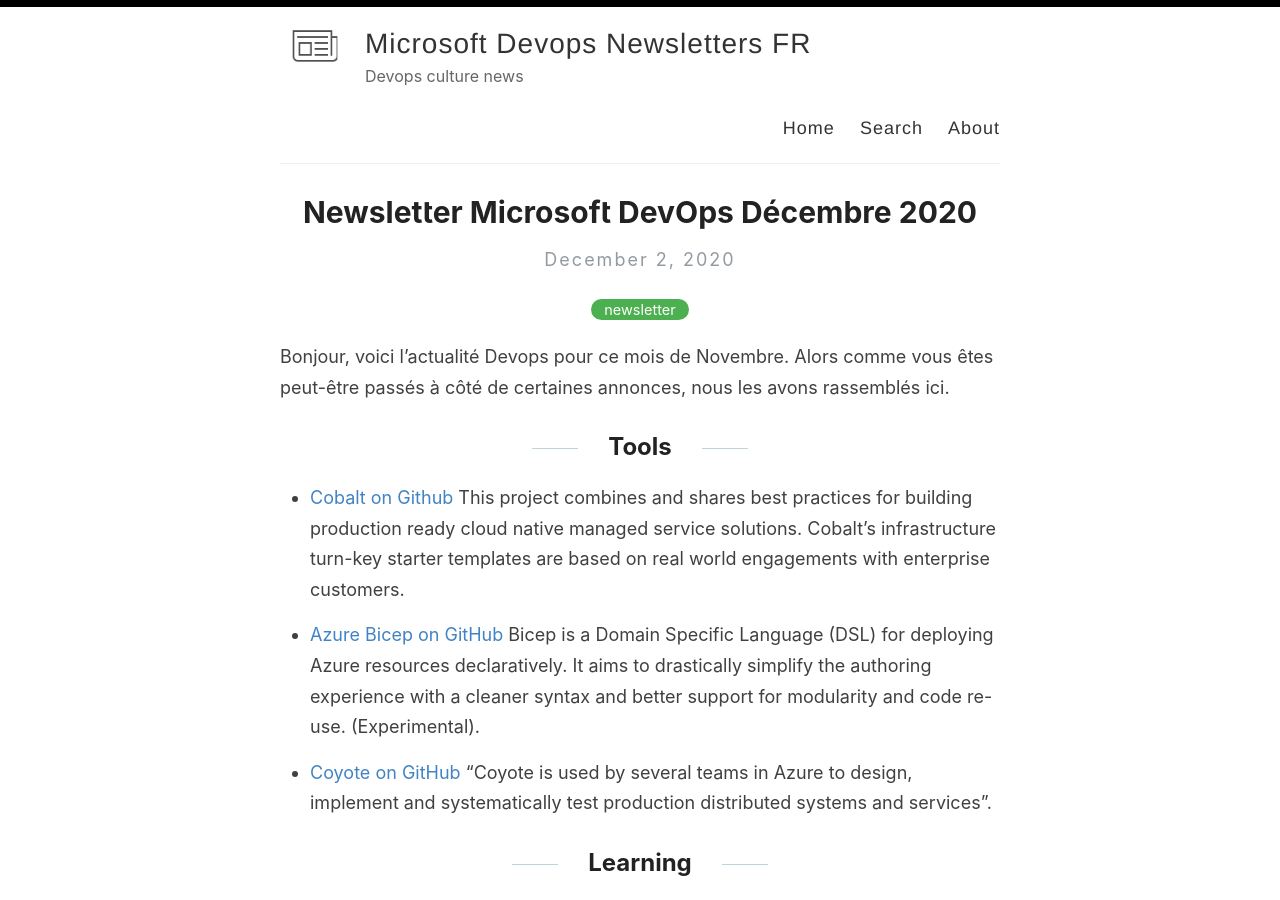
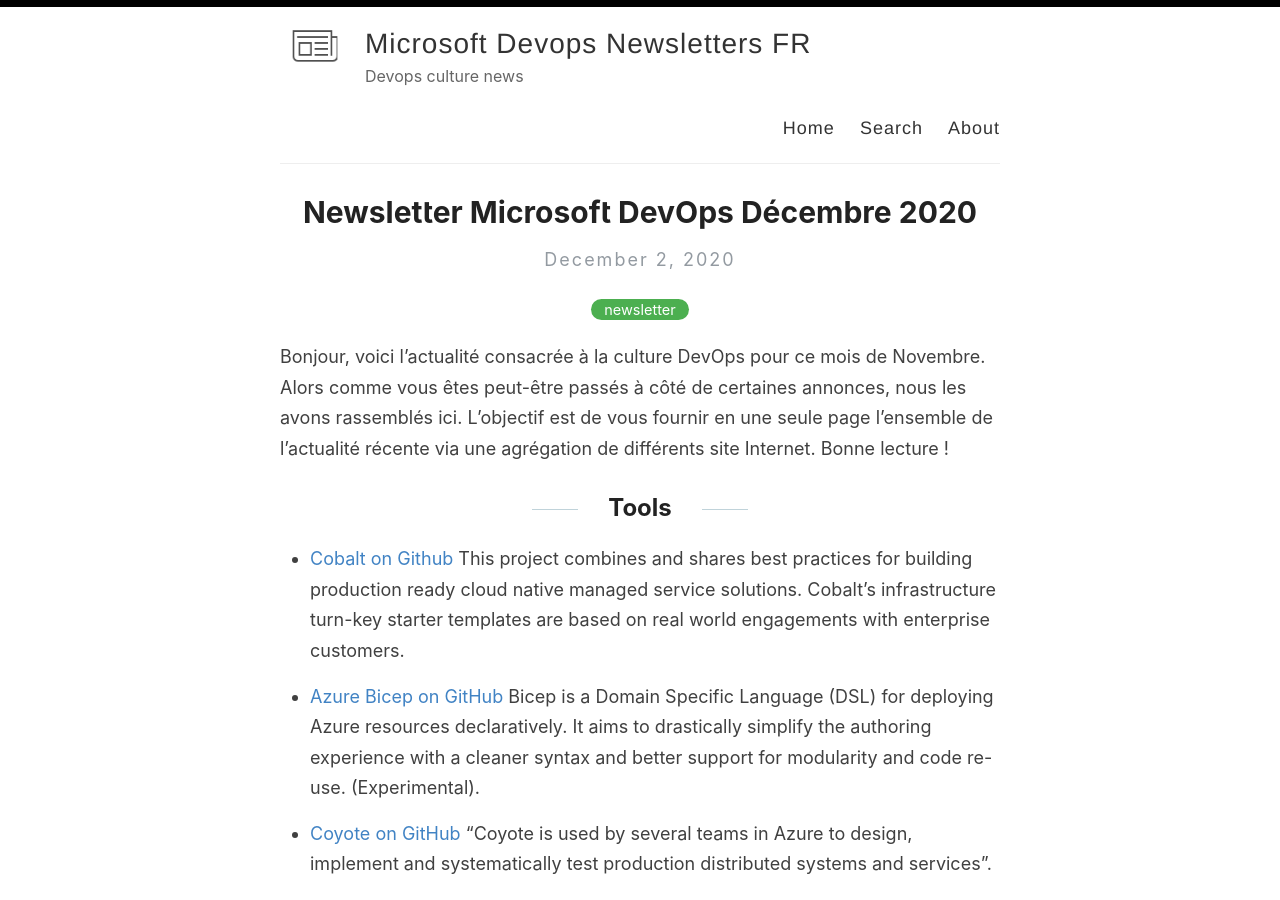
Before and after one commit to microsoft-devops-community/ms-devops-fr.github.io, a Jekyll site: the page built from _posts/2020-12-02-newsletter-december.md, in a window 1280 px wide and 900 px high. Built offline with Jekyll 4.4.1, drawn with Linux system fonts in a browser that asks for light colours; some of the changed text lies outside the part shown.

Commit message:
Add new intro + add github event

```diff
--- a/_posts/2020-12-02-newsletter-december.md
+++ b/_posts/2020-12-02-newsletter-december.md
@@ -4,7 +4,7 @@ title: Newsletter Microsoft DevOps Décembre 2020
 categories: [newsletter]
 excerpt: Bonjour, voici l'actualité Devops pour ce mois de Novembre. Alors comme vous êtes peut-être passés à côté de certaines annonces, nous les avons rassemblés dans cette newsletter. Au menu, des outils, des trainings et quelques hacks bien pensés sur Azure Devops.
 ---
-Bonjour, voici l'actualité Devops pour ce mois de Novembre. Alors comme vous êtes peut-être passés à côté de certaines annonces, nous les avons rassemblés ici.
+Bonjour, voici l’actualité consacrée à la culture DevOps pour ce mois de Novembre. Alors comme vous êtes peut-être passés à côté de certaines annonces, nous les avons rassemblés ici. L’objectif est de vous fournir en une seule page l’ensemble de l’actualité récente via une agrégation de différents site Internet. Bonne lecture !
 
 ## Tools
 
@@ -38,6 +38,8 @@ These posts talk about some common security pitfalls (and resolution) when setti
 ## Upcoming event
 
 - [Continuous Delivery in Azure DevOps](https://info.microsoft.com/FR-DevOps-WBNR-FY21-12Dec-08-ContinuousdeliveryinAzureDevOps-SRDEM51951_LP01Registration-ForminBody.html) Mardi 8 Décembre de 9h30 à 12h30 (GMT+01:00) Brussels, Copenhagen, Madrid, Paris / Au programme : facteurs clés de succès d’une méthodologie DevOps, outils à votre disposition sur Azure (Microsoft et Open Source) et mise en place de ces derniers dans votre environnement de travail actuel avec une exécution guidée.
+
+- [Github Universe 2020](https://githubuniverse.com/) December 8–10, 2020 9:00am–1:30pm PST - Join GitHub team leaders, industry icons, and artists inspired by code for three days of live interactive sessions as we explore the future of software for developers, enterprises, and students.
 
 ## Latest news from popular Blog
 
```
